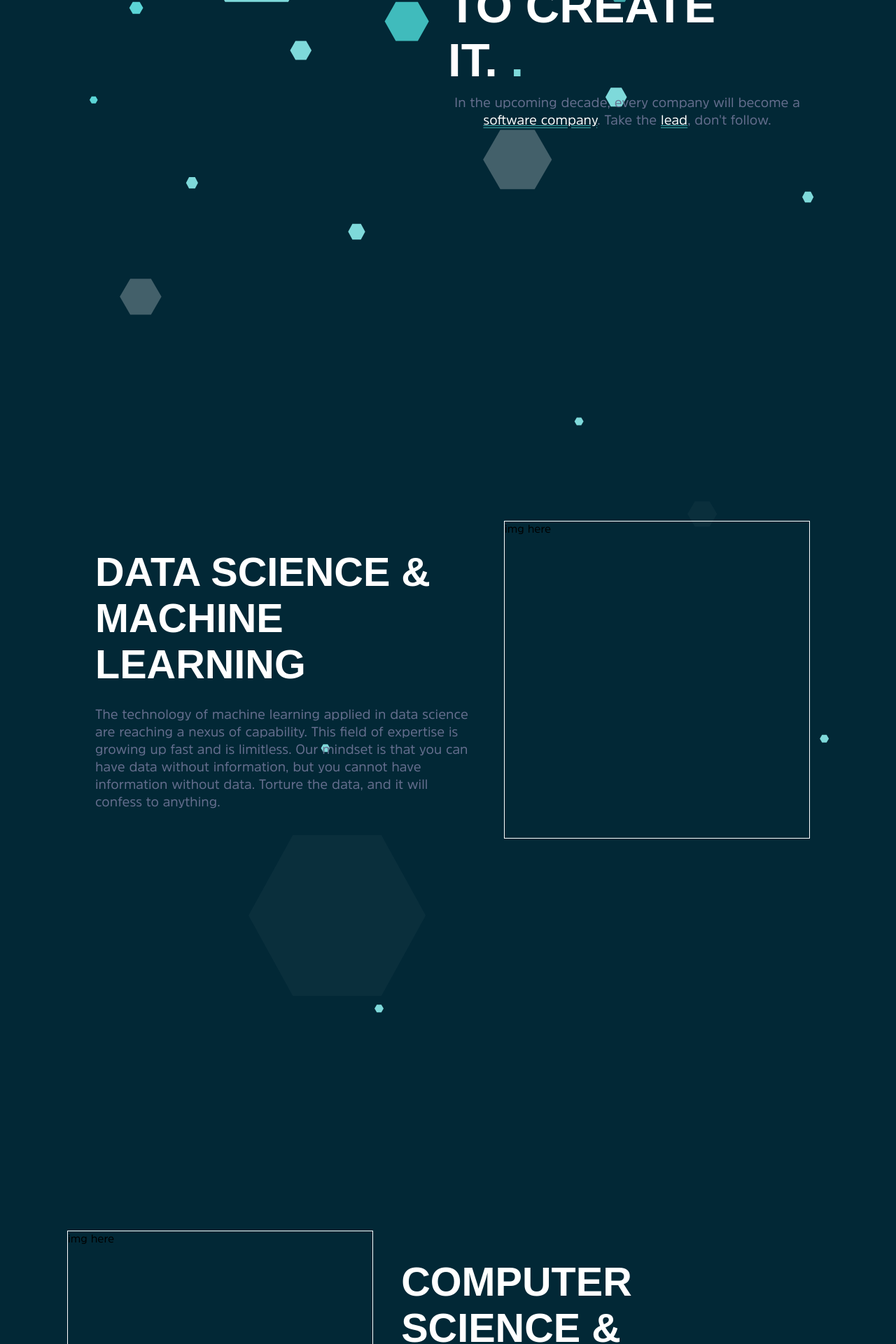
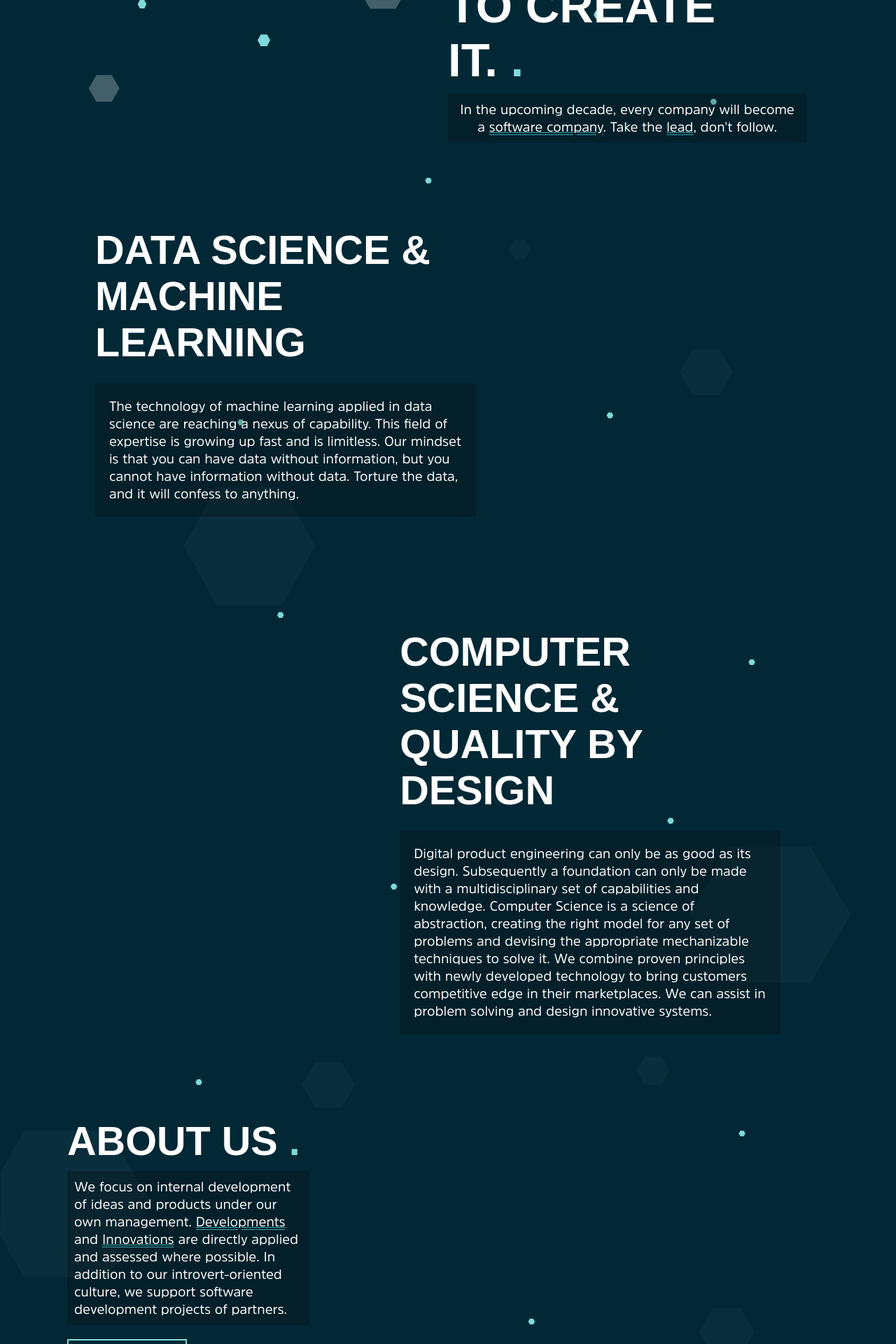
Before and after one commit to Laixer/LaixerSalesPage, a Vue app: page / in a window 1280 px wide. Shown: the part 720-2640 px from the top of the page at 70% size. Built offline with nearby package versions, Linux system fonts and the light colour scheme.

Commit message:
Update page content & style

```diff
--- a/src/components/InfoItems.vue
+++ b/src/components/InfoItems.vue
@@ -5,21 +5,15 @@
         <h2>Data Science & Machine learning</h2>
         <p>
             The technology of machine learning applied in data science are
-          reaching a nexus of capability. This field of expertise is growing up
-          fast and is limitless. Our mindset is that you can have data without
-          information, but you cannot have information without data. Torture the
-          data, and it will confess to anything.
+            reaching a nexus of capability. This field of expertise is growing
+            up fast and is limitless. Our mindset is that you can have data
+            without information, but you cannot have information without data.
+            Torture the data, and it will confess to anything.
         </p>
-      </div>
-
-      <div class="img-box">
-        <p>img here</p>
       </div>
     </div>
     <div class="item reverse">
-      <div class="img-box">
-        <p>img here</p>
-      </div>
+      <div class="img-box"></div>
       <div class="text-box">
         <h2>COMPUTER SCIENCE & QUALITY BY DESIGN</h2>
         <p>
@@ -53,31 +47,36 @@ export default class InfoItems extends Vue {}
   flex-wrap: wrap;
 
   .item {
-    margin-top: 70vh;
+    margin-top: 10vh;
     display: flex;
     flex-wrap: wrap;
   }
   .text-box {
     margin: 40px;
     width: 50%;
+    float: right;
     h2 {
       text-align: left;
       text-transform: uppercase;
       font-family: "amsipro-black", sans-serif;
+      src: url("~@/assets/fonts/AmsiPro-Black.otf");
       font-size: 3.6em;
       color: #ffffff;
       margin-bottom: 2vw;
     }
     p {
+      padding: 20px;
+      background: #0000003b;
       font-size: 1.5vw;
       font-family: "amsipro-regular", sans-serif;
+      src: url("~@/assets/fonts/AmsiPro-Regular.ttf");
       text-align: left;
-      color: #666f8f;
+      color: #ffffff;
+
     }
   }
   .img-box {
     width: 40%;
-    border: solid 1px white;
   }
 }
 @media screen and (max-width: 900px) {
--- a/src/components/TheAbout.vue
+++ b/src/components/TheAbout.vue
@@ -23,7 +23,7 @@ export default class TheAbout extends Vue {}</script>
 
 <style lang="scss" scoped>
 .about {
-  margin: 50vh 0;
+  margin: 10vh 0;
 }
 h1 {
   text-transform: uppercase;
@@ -37,7 +37,9 @@ p {
   font-size: 1.2em;
   font-family: "amsipro-regular", sans-serif;
   text-align: left;
-  color: #666f8f;
+  color: #ffffff;
+  padding: 10px;
+  background: #0000003b;
   max-width: 30%;
 }
 .highlight {
--- a/src/components/TheFooter.vue
+++ b/src/components/TheFooter.vue
@@ -5,7 +5,7 @@
     </div>
 
     <div class="media">
-      <a href class="linkedin">
+      <a href="https://www.linkedin.com/company/laixerbv/" class="linkedin">
         <img src="@/assets/images/SVGLinkedin.svg" alt />
         <p>LinkedIn</p>
       </a>
@@ -29,7 +29,7 @@ export default class TheFooter extends Vue {}
 <style lang="scss" scoped>
 .footer {
   background: #022836;
-  border: 1px solid #666f8f;
+  // border: 1px solid #666f8f;
   opacity: 0.8;
   display: flex;
   padding: 25px;
@@ -40,8 +40,8 @@ export default class TheFooter extends Vue {}
   color: #a3a8bb;
   display: flex;
 }
-.logo {
-}
+// .logo {
+// }
 
 .linkedin,
 .github {
--- a/src/components/TheHero.vue
+++ b/src/components/TheHero.vue
@@ -41,7 +41,9 @@ export default class TheHero extends Vue {}
     font-size: 1.2em;
     font-family: "amsipro-regular", sans-serif;
     text-align: left;
-    color: #666f8f;
+    color: #ffffff;
+    padding: 10px;
+    background: #0000003b;
   }
 
   .highlight {
--- a/src/views/Home.vue
+++ b/src/views/Home.vue
@@ -5,8 +5,8 @@
         <navbar></navbar>
         <hero></hero>
         <info></info>
-        <textInfo></textInfo>
-        <icons></icons>
+        <!-- <textInfo></textInfo> -->
+        <!-- <icons></icons> -->
         <aboutMe></aboutMe>
       </div>
       <theFooter></theFooter>
@@ -16,8 +16,8 @@
         <navbar></navbar>
         <hero></hero>
         <info></info>
-        <textInfo></textInfo>
-        <icons></icons>
+        <!-- <textInfo></textInfo> -->
+        <!-- <icons></icons> -->
         <aboutMe></aboutMe>
       </div>
       <theFooter></theFooter>
```
Lines whose indentation alone changed are shown as unchanged.
